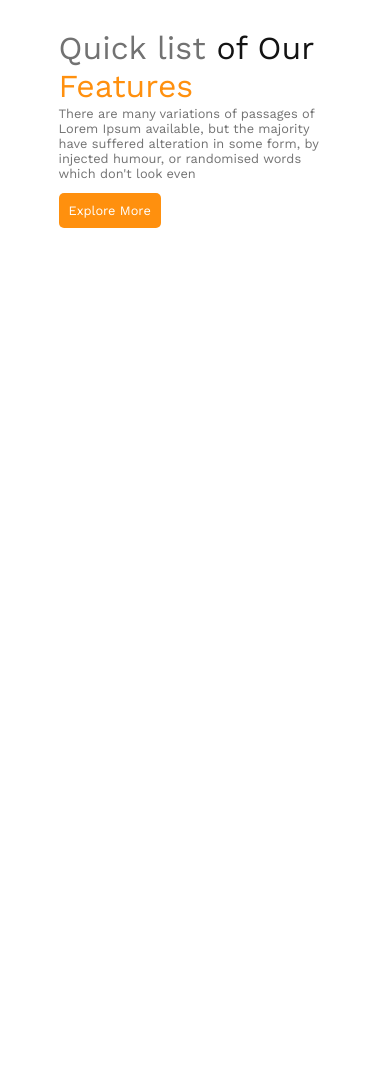
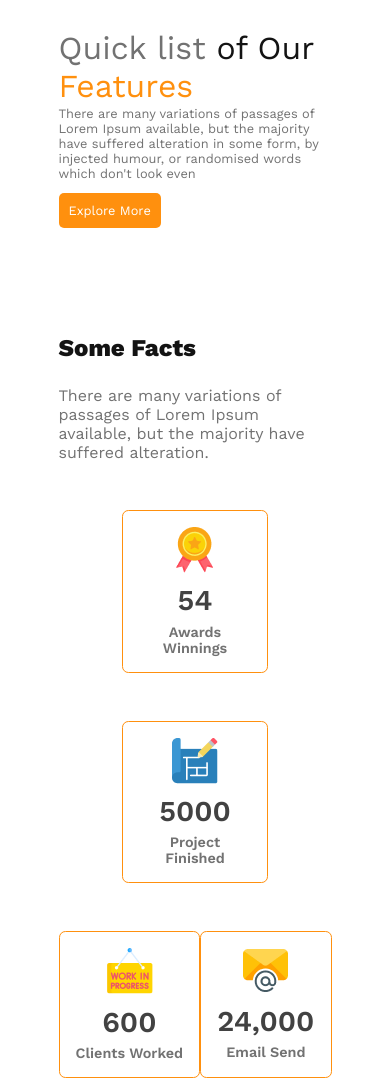
Before and after one commit to alif68094/g3-architects-website, a plain HTML site: page index.html in a window 390 px wide. Shown: the part 937-2015 px from the top of the page. Before the commit the page ends 1207 px from the top, so only its background shows below. Drawn offline with nearby package versions, Linux system fonts and the light colour scheme.

Commit message:
added award responsive section

```diff
--- a/index.html
+++ b/index.html
@@ -53,6 +53,52 @@
                 <button class="btn-primary">Explore More</button>
             </div>
         </section>
+        <section class="stats-container">
+            <h3 class="stats-container-heading">
+                Some Facts
+            </h3>
+            <p class="stats-container-des">
+                There are many variations of passages of Lorem Ipsum available, but the majority have suffered alteration.
+            </p>
+            <div class="stats-item-container">
+                <div class="stats-item">
+                    <img src="images/icons/ribon.png" alt="" class="stats-item-img">
+                    <h2 class="stats-item-count">
+                        54
+                    </h2>
+                    <p class="stats-item-des">
+                        Awards Winnings
+                    </p>
+                </div>
+                <div class="stats-item">
+                    <img src="images/icons/projects.png" alt="" class="stats-item-img">
+                    <h2 class="stats-item-count">
+                        5000
+                    </h2>
+                    <p class="stats-item-des">
+                        Project Finished
+                    </p>
+                </div>
+                <div class="stats-item">
+                    <img src="images/icons/customers.png" alt="" class="stats-item-img">
+                    <h2 class="stats-item-count">
+                        600
+                    </h2>
+                    <p class="stats-item-des">
+                        Clients Worked
+                    </p>
+                </div>
+                <div class="stats-item">
+                    <img src="images/icons/email.png" alt="" class="stats-item-img">
+                    <h2 class="stats-item-count">
+                        24,000
+                    </h2>
+                    <p class="stats-item-des">
+                        Email Send
+                    </p>
+                </div>
+            </div>
+        </section>
     </main>
     <footer>
 
--- a/style/style.css
+++ b/style/style.css
@@ -21,7 +21,8 @@
     cursor: pointer;
     margin: 10px 0;
 }
-main{
+
+main {
     max-width: 70%;
     margin: 0 auto;
 }
@@ -81,83 +82,149 @@ nav ul li a {
     text-align: center;
     font-size: 1rem;
 }
-.banner-img{
+
+.banner-img {
     max-width: 70%;
     margin: 0 auto;
     padding: 2rem 0;
 }
-.banner-img img{
+
+.banner-img img {
     max-width: 100%;
 }
+
 /* teams section style */
-.team-container{
+.team-container {
     display: flex;
     align-items: center;
     /* justify-content: center; */
     margin-top: 50px;
 }
-.team-img-content{
+
+.team-img-content {
     display: grid;
     grid-template-columns: repeat(2, 1fr);
     width: 50%;
     gap: 0.5rem;
     border: 2px solid black;
 }
-.team-img-content img{
+
+.team-img-content img {
     max-width: 100%;
 }
-.team-item{
+
+.team-item {
     width: 50%;
     padding: 2rem;
 }
-.team-item-heading{
+
+.team-item-heading {
     font-size: 2rem;
     color: #727272;
     font-weight: 400;
 }
-.of-text{
+
+.of-text {
     color: #131313;
 }
-.feature-text{
+
+.feature-text {
     color: #FF900E;
 }
-.team-item-des{
+
+.team-item-des {
     color: #727272;
     font-size: 0.8rem;
     padding: 0.2rem 0;
 }
 
+.stats-container-heading {
+    color: #131313;
+    font-size: 1.5rem;
+    font-weight: 800;
+}
+
+.stats-container {
+    margin-top: 4rem;
+}
+
+.stats-container-des {
+    color: #727272;
+    font-size: 16px;
+    font-weight: 400;
+    max-width: 35rem;
+    margin-top: 1.5rem;
+}
+
+.stats-item-container {
+    display: flex;
+    justify-content: space-around;
+    flex-wrap: wrap;
+}
+
+.stats-item {
+    border: 1px solid #FF900E;
+    border-radius: 0.4rem;
+    text-align: center;
+    padding: 1rem;
+    margin-top: 3rem;
+    max-width: 7rem;
+    flex-grow: 1;
+}
+
+.stats-item-count {
+    margin: 0.4rem 0;
+    color: var(--dark-02, #424242);
+    text-align: center;
+    font-size: 1.8rem;
+    font-weight: 600;
+}
+
+.stats-item-des {
+    color: var(--dark-03, #727272);
+    font-size: 0.9rem;
+    font-weight: 600;
+}
+
+
+
 
 /* teams section responsive style */
-@media  screen and (max-width: 576px){
-    .team-container{
+@media screen and (max-width: 576px) {
+    .team-container {
         display: flex;
         flex-direction: column;
         align-items: center;
         margin-top: 20px;
     }
-    .team-item-des{
+
+    .team-item-des {
         color: #727272;
         font-size: 0.8rem;
         padding: 0.1rem 0;
 
     }
-.team-img-content{
+
+    .team-img-content {
         width: 100%;
     }
-.team-item{
+
+    .team-item {
         width: 100%;
     }
 }
+
 @media screen and (min-width: 577px) and (max-width: 960px) {
-    .team-img-content{
+    .team-img-content {
         width: 100%;
     }
-    .team-item{
+
+    .team-item {
         width: 100%;
         padding: 1rem;
     }
-    .team-container{
+
+    .team-container {
         margin-top: 2rem;
     }
 
@@ -167,14 +234,15 @@ nav ul li a {
 /* mobile */
 @media screen and (max-width: 576px) {
 
-    .nav-bar{
+    .nav-bar {
         flex-direction: column;
         padding: 10px;
     }
 }
+
 /* tab */
-@media screen and (min-width: 577px) and (max-width: 960px){
-    .nav-bar{
+@media screen and (min-width: 577px) and (max-width: 960px) {
+    .nav-bar {
         flex-direction: column;
         padding: 30px;
     }
```
Lines whose indentation alone changed are shown as unchanged.
